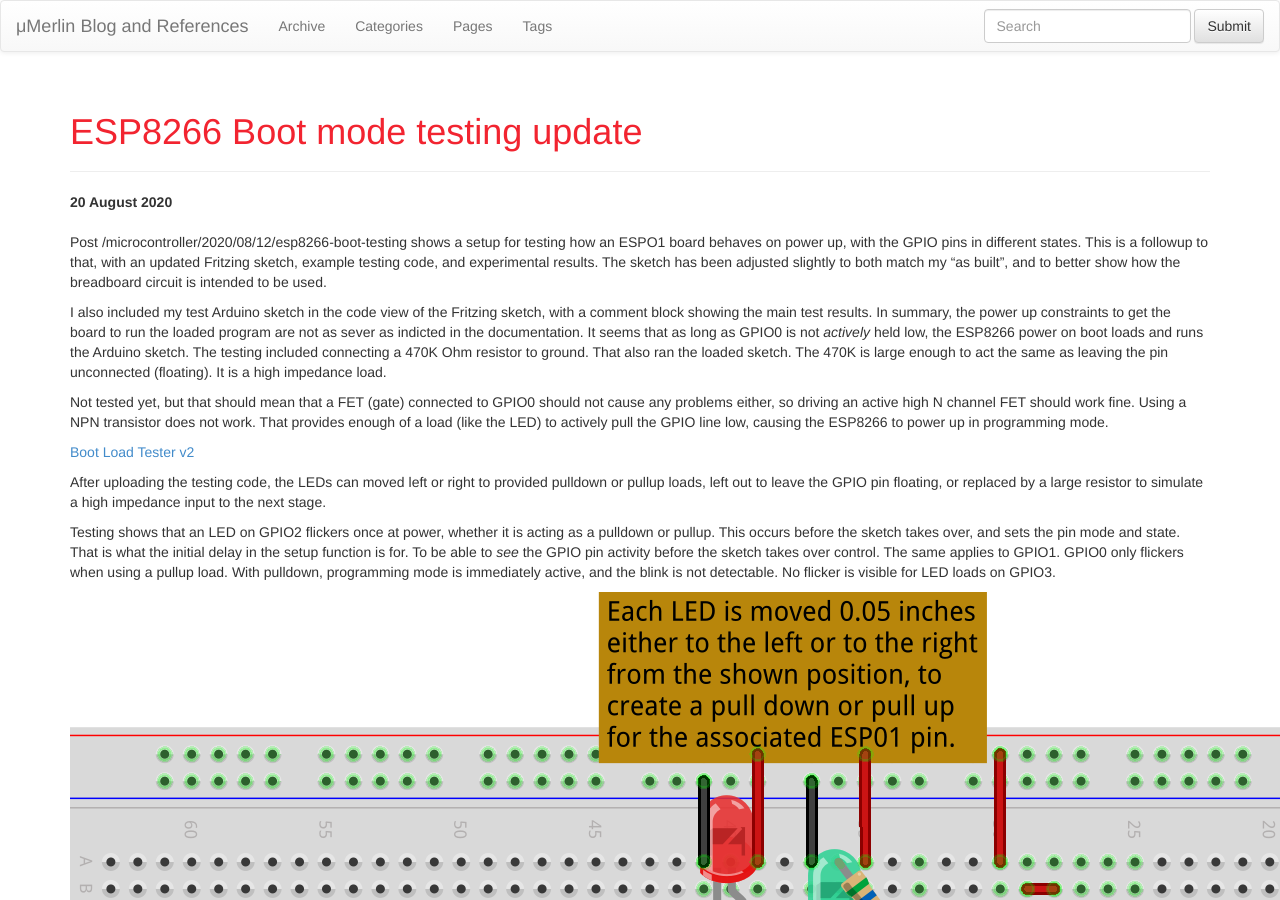
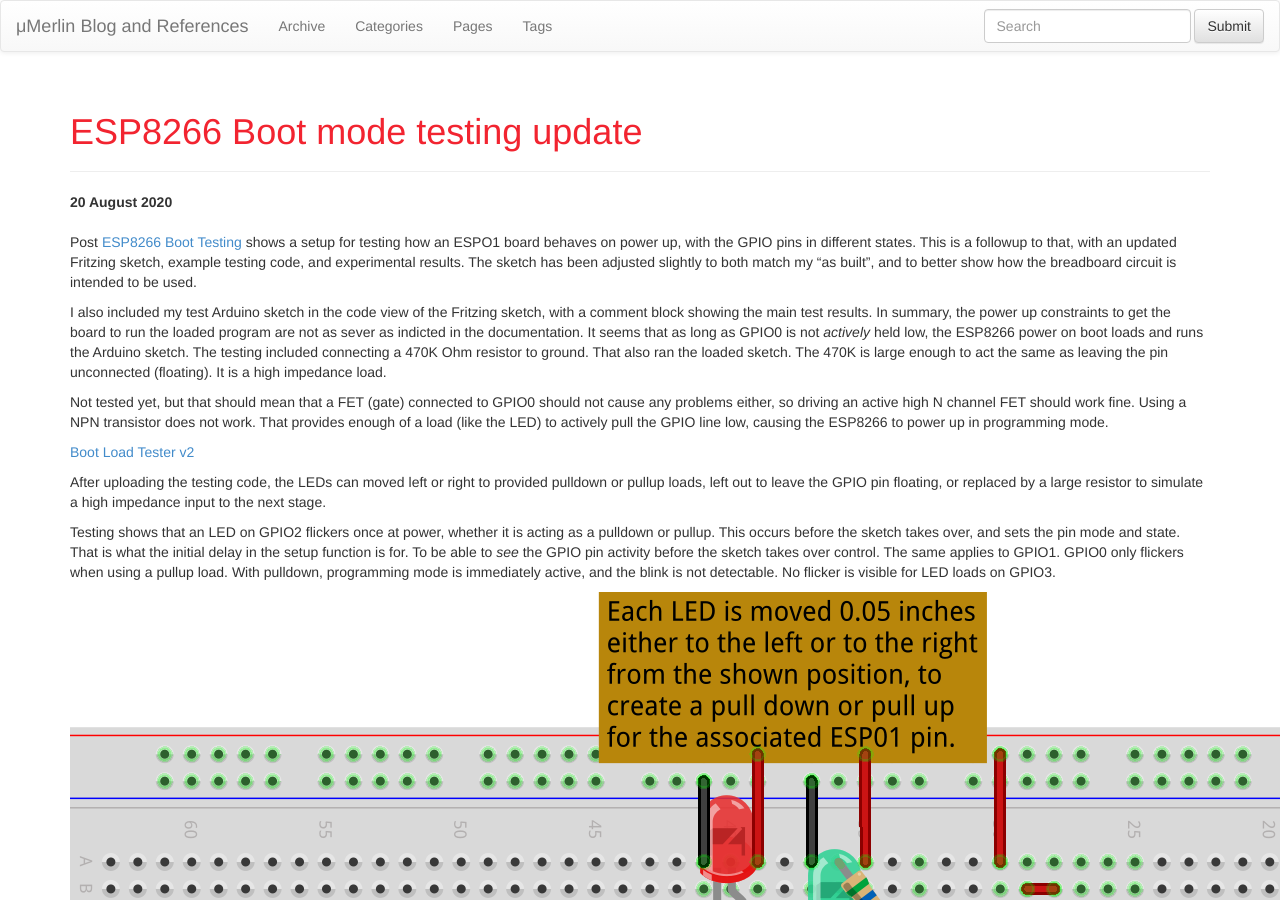
Before and after one commit to mMerlin/mMerlin.github.io, a Jekyll site: the page built from _posts/2020-08-20-esp8266-boot-testing-update.md, in a window 1280 px wide and 900 px high. Built offline with Jekyll 4.4.1, drawn with Linux system fonts in a browser that asks for light colours; nearby versions of some CDN libraries; some of the changed lines change nothing that is shown.

Commit message:
fix previous post url reference

```diff
--- a/_posts/2020-08-20-esp8266-boot-testing-update.md
+++ b/_posts/2020-08-20-esp8266-boot-testing-update.md
@@ -5,7 +5,7 @@ tags : [fritzing, esp01, esp8266, Arduino, initialization]
 title : ESP8266 Boot mode testing update
 ---
 
-Post {% post_url 2020-08-12-esp8266-boot-testing %} shows a setup for testing how an ESPO1 board behaves on power up, with the GPIO pins in different states. This is a followup to that, with an updated Fritzing sketch, example testing code, and experimental results. The sketch has been adjusted slightly to both match my "as built", and to better show how the breadboard circuit is intended to be used.
+Post [ESP8266 Boot Testing]({% post_url 2020-08-12-esp8266-boot-testing %}) shows a setup for testing how an ESPO1 board behaves on power up, with the GPIO pins in different states. This is a followup to that, with an updated Fritzing sketch, example testing code, and experimental results. The sketch has been adjusted slightly to both match my "as built", and to better show how the breadboard circuit is intended to be used.
 
 I also included my test Arduino sketch in the code view of the Fritzing sketch, with a comment block showing the main test results. In summary, the power up constraints to get the board to run the loaded program are not as sever as indicted in the documentation. It seems that as long as GPIO0 is not *actively* held low, the ESP8266 power on boot loads and runs the Arduino sketch. The testing included connecting a 470K Ohm resistor to ground. That also ran the loaded sketch. The 470K is large enough to act the same as leaving the pin unconnected (floating). It is a high impedance load.
 
```
